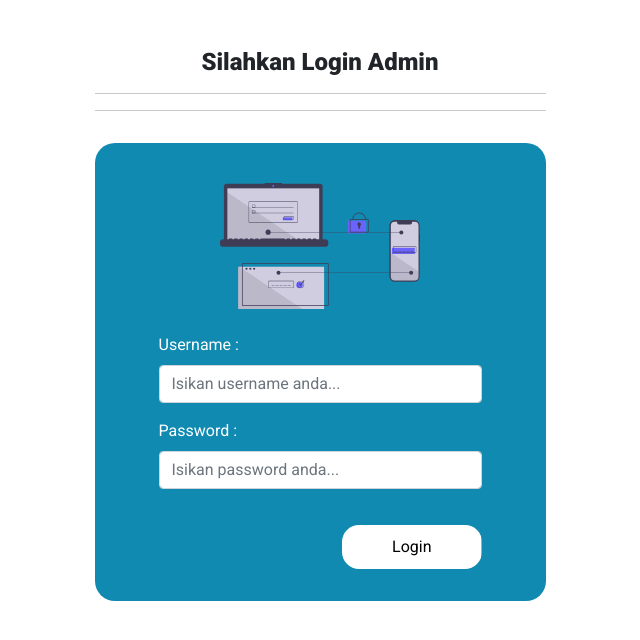
After one commit to Mrtnis/naive_bayes_mahasiswa, a PHP site: page /klasifikasi_nb/admin/login.php in a window 1280 px wide. The commit adds this page. Shown: the top 640 px of the page, without its empty margins (320-960 px from the left). Run offline with PHP 8.4, Linux system fonts and the light colour scheme.

Commit message:
add login and logout

```diff
--- /dev/null
+++ b/admin/login.php
@@ -0,0 +1,63 @@
+<?php
+  include_once '../koneksi/index.php';
+  include_once '../template/admin/header.php';
+
+  if (isset($_POST['login'])) {
+
+    $username = $_POST['username'];
+    $password = $_POST['password'];
+
+    $admin = mysqli_query($koneksi, "SELECT * FROM admin WHERE username='$username' AND password='$password'");
+
+    $login = mysqli_num_rows($admin);
+    if ($login == 1) {
+      foreach ($admin as $adm) {
+        $_SESSION["username"] = $adm['username'];
+        header("Location: index.php");
+      }
+    } else {
+      echo "<script>alert('Maaf, Username Atau Password Anda Salah')</script>";
+    }
+  }
+?>
+
+<div class="container mt-5">
+  <div class="row justify-content-center mb-3">
+    <div class="col-md-5 text-center">
+      <h4 class="title-login">Silahkan Login Admin</h4>
+      <hr>
+      <hr>
+    </div>
+  </div>
+  <div class="row justify-content-center">
+    <div class="col-md-5">
+      <div class="card card-login">
+        <div class="card-body">
+          <!-- image login -->
+          <div class="text-center">
+            <img src="<?= $base_url ?>/template/admin/login.svg" alt="login" class="img-login my-4">
+          </div>
+          <!-- form login -->
+          <div class="conatiner mx-5">
+            <form action="" method="post">
+              <div class="mb-3">
+                <label class="form-label">Username : </label>
+                <input class="form-control" type="text" placeholder="Isikan username anda..." name="username" required>
+              </div>
+              <div class="mb-3">
+                <label class="form-label">Password : </label>
+                <input class="form-control" type="password" placeholder="Isikan password anda..." name="password" required>
+              </div>
+              <div class="mb-3 float-end">
+                <button class="btn-login" type="submit" name="login">Login</button>
+              </div>
+            </form>
+          </div>
+        </div>
+      </div>
+    </div>
+  </div>
+</div>
+
+<?php
+  include_once '../template/admin/footer.php';
--- /dev/null
+++ b/admin/logout.php
@@ -0,0 +1,5 @@
+<?php
+    session_start();
+    session_unset();
+    session_destroy();
+    header("Location: login.php");
--- a/metode/index.php
+++ b/metode/index.php
@@ -29,6 +29,7 @@
 
     // testing data
     if (isset($_POST['check'])) {
+        $nama = $_POST['nama'];
         $jk = $_POST['jk'];
         $angkatan = $_POST['angkatan'];
         $jurusan = $_POST['jurusan'];
@@ -41,6 +42,8 @@
         include_once 'cek.php';
 
         $result = cekData($jk, $angkatan, $jurusan, $ipk, $skor);
+
+        $insert = mysqli_query($koneksi, "INSERT INTO data_latih (id, nama, jk, angkatan, jurusan, ipk, skor, status) VALUES ('', '$nama','$jk', '$angkatan', '$jurusan', '$ipk', '$skor', '$result')");
     }
 
     if (!$result) {
--- a/template/admin/footer.php
+++ b/template/admin/footer.php
@@ -1,2 +1,17 @@
-    </body>
+  <script>
+    // function to make bold text
+    function boldText(params) {
+      // init all id
+      let allList = ['dashboard','data_latih','data_uji','cek','profil','logout']
+      allList.forEach( oneList => {
+        if (oneList == params) {
+          document.getElementById(params).classList.add('bold-text')
+        } else{
+          document.getElementById(oneList).classList.remove('bold-text')
+        }
+      });
+    }
+  </script>
+
+  </body>
 </html>
--- a/template/admin/header.php
+++ b/template/admin/header.php
@@ -1,4 +1,5 @@
 <?php
+    session_start();
     $base_url = 'http://localhost/klasifikasi_nb';
 ?>
 
--- a/template/admin/navbar.php
+++ b/template/admin/navbar.php
@@ -3,11 +3,12 @@
     <a class="link-brand" href="<?= $base_url ?>/admin"><span class="mb-0 h3 fw-bolder text-brand"><?= $nav_brand ?></span></a>
     <span class="d-flex">
       <div class="logout">
-        <h6><i class="bi bi-door-open-fill"></i> Logout</h6>
+        <a class="logout" href="<?= $base_url ?>/admin/logout.php" onclick="return confirm('Apakah anda yakin?');"><i class="bi bi-door-open-fill"></i> Logout</a>
       </div>
     </span>
   </div>
 </nav>
+<!-- line before body -->
 <div class="container">
   <hr>
 </div>
--- a/template/admin/style.css
+++ b/template/admin/style.css
@@ -11,8 +11,10 @@
 }
 .logout {
   color: #a4133c;
+  text-decoration: none;
 }
 .logout:hover {
+  color: #a4133c;
   cursor: pointer;
   font-weight: bolder;
 }
@@ -62,3 +64,33 @@
 .img-dashboard {
   height: 200px;
 }
+.title-login {
+  font-weight: 600;
+}
+.card-login {
+  border-radius: 20px;
+  border: none;
+  background-color: #118ab2;
+  color: #fff;
+}
+.img-login {
+  width: 200px;
+}
+.btn-login {
+  background: linear-gradient(to right, #073b4c 50%, #fff 50%);
+  color: #000;
+  margin-top: 20px;
+  background-size: 200% 100%;
+  background-position: right bottom;
+  border-radius: 17px;
+  padding-left: 50px;
+  padding-right: 50px;
+  padding-top: 10px;
+  padding-bottom: 10px;
+  border: none;
+  transition: all 0.5s ease-out;
+}
+.btn-login:hover {
+  color: #fff;
+  background-position: left bottom;
+}
```
Also changed, not shown: admin/index.php (+5 -12 lines), template/admin/login.svg (added).
